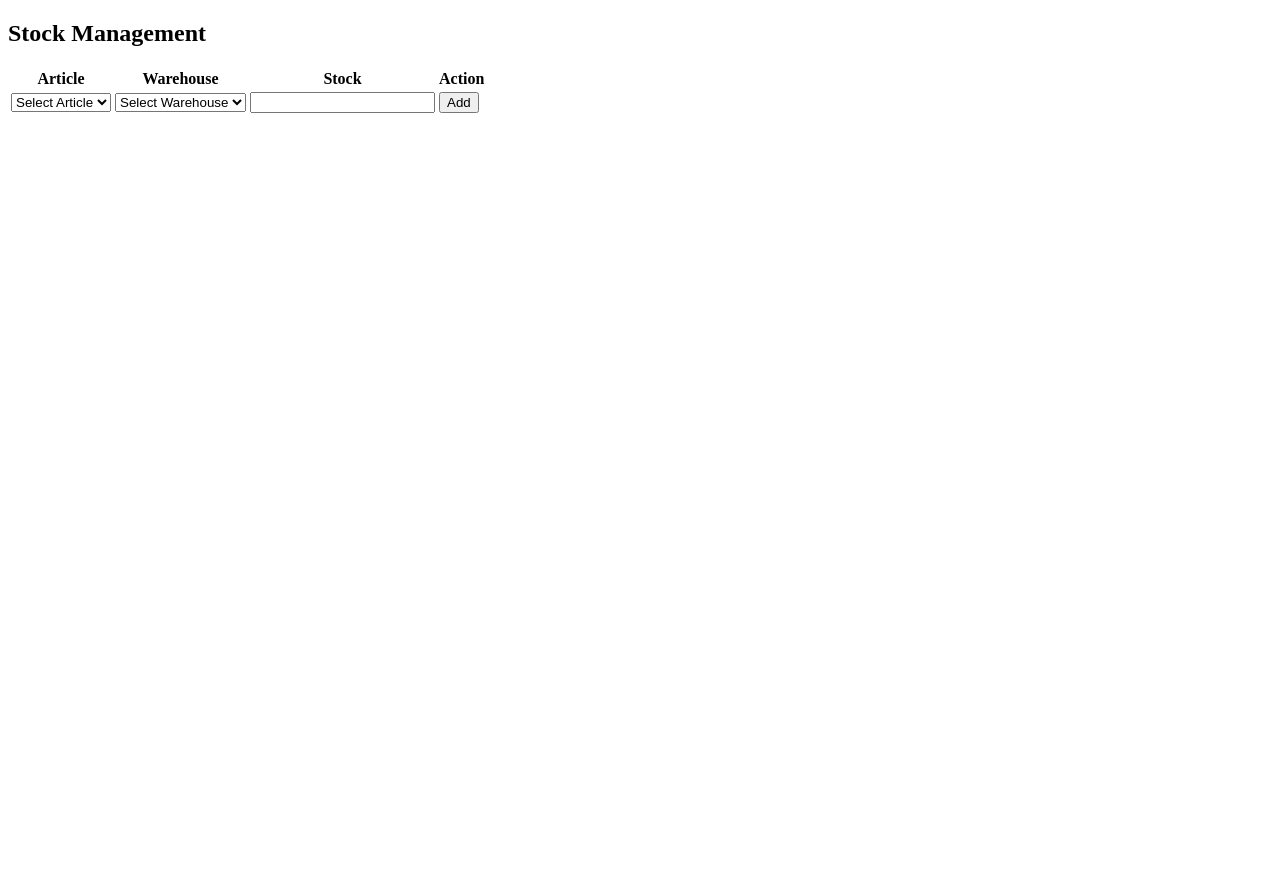
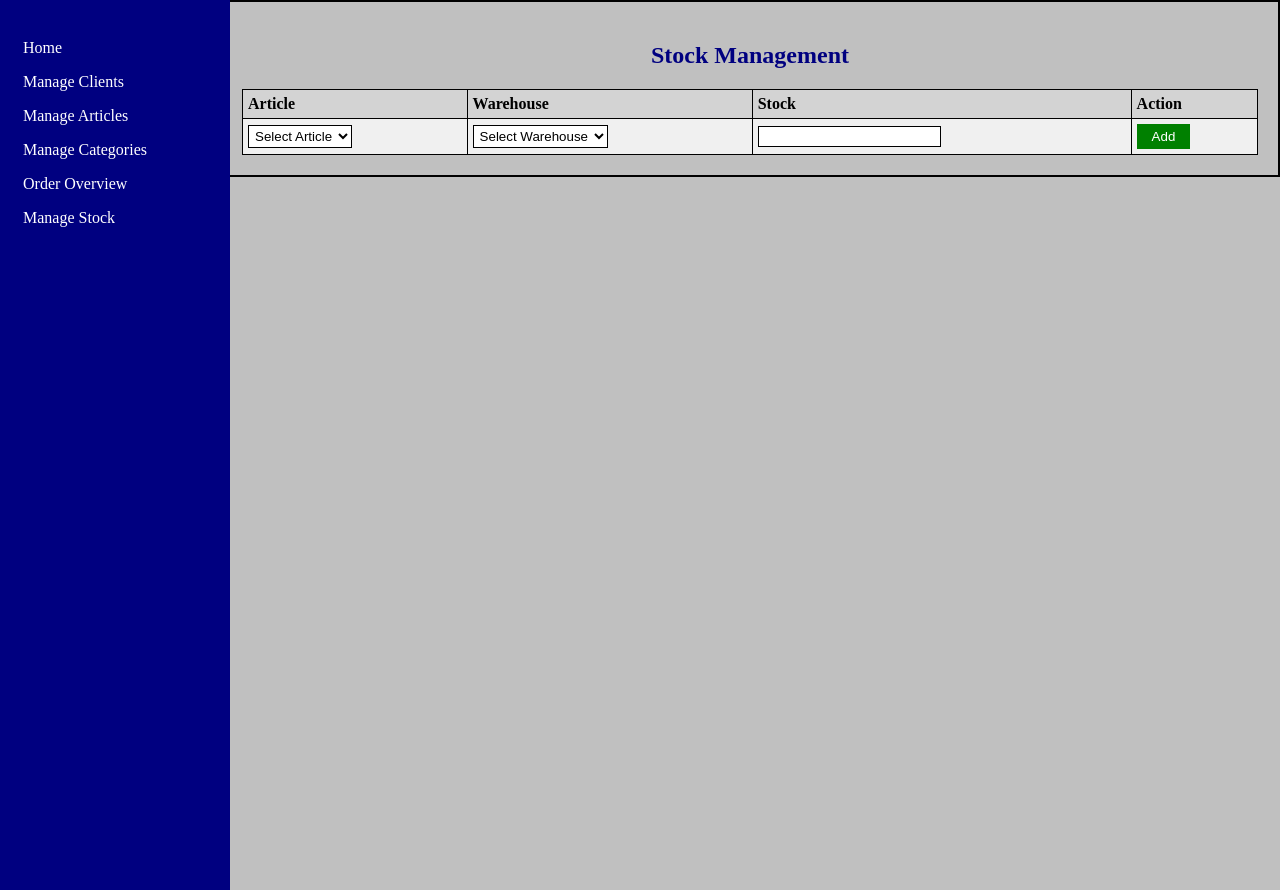
Before and after one commit to Philip-Schaffner/Warehouse, a PHP site: page /manage_stock.php in a window 1280 px wide. Run offline with PHP 8.4, Linux system fonts and the light colour scheme; data that the repository does not hold is empty; some libraries are stand-ins or nearby versions.

Commit message:
CSS, Navigation & Welcomepage

```diff
--- a/html/articles_crud.php
+++ b/html/articles_crud.php
@@ -39,8 +39,11 @@ $categories = $categoryStmt->fetchAll(PDO::FETCH_ASSOC);
 <html>
 <head>
     <title>Articles Management</title>
+    <link rel="stylesheet" type="text/css" href="style.css">
 </head>
 <body>
+    <?php include 'side_nav.php'; ?>
+    <div class="main-content">
     <table>
         <tr>
             <th>ID</th>
@@ -78,5 +81,6 @@ $categories = $categoryStmt->fetchAll(PDO::FETCH_ASSOC);
             </tr>
         </form>
     </table>
+    </div>
 </body>
 </html>
--- a/html/articles_edit.php
+++ b/html/articles_edit.php
@@ -42,8 +42,12 @@ if ($_SERVER["REQUEST_METHOD"] == "POST" && isset($_POST['update'])) {
 <html>
 <head>
     <title>Edit Article</title>
+    <link rel="stylesheet" type="text/css" href="style.css">
+
 </head>
 <body>
+    <?php include 'side_nav.php'; ?>
+    <div class="main-content">
     <h2>Edit Article</h2>
     <form action="articles_edit.php?id=<?php echo htmlspecialchars($articleId); ?>" method="post">
         <div>
@@ -68,5 +72,6 @@ if ($_SERVER["REQUEST_METHOD"] == "POST" && isset($_POST['update'])) {
             <input type="submit" name="update" value="Update">
         </div>
     </form>
+    </div>
 </body>
 </html>
--- a/html/categories_crud.php
+++ b/html/categories_crud.php
@@ -33,8 +33,12 @@ $categories = $stmt->fetchAll(PDO::FETCH_ASSOC);
 <html>
 <head>
     <title>Categories Management</title>
+    <link rel="stylesheet" type="text/css" href="style.css">
+
 </head>
 <body>
+    <?php include 'side_nav.php'; ?>
+    <div class="main-content">
     <table>
         <tr>
             <th>ID</th>
@@ -62,5 +66,6 @@ $categories = $stmt->fetchAll(PDO::FETCH_ASSOC);
             </tr>
         </form>
     </table>
+    </div>
 </body>
 </html>
--- a/html/categories_edit.php
+++ b/html/categories_edit.php
@@ -36,8 +36,12 @@ if ($_SERVER["REQUEST_METHOD"] == "POST" && isset($_POST['update'])) {
 <html>
 <head>
     <title>Edit Category</title>
+    <link rel="stylesheet" type="text/css" href="style.css">
+
 </head>
 <body>
+    <?php include 'side_nav.php'; ?>
+    <div class="main-content">
     <h2>Edit Category</h2>
     <form action="categories_edit.php?id=<?php echo htmlspecialchars($categoryId); ?>" method="post">
         <div>
@@ -52,5 +56,6 @@ if ($_SERVER["REQUEST_METHOD"] == "POST" && isset($_POST['update'])) {
             <input type="submit" name="update" value="Update">
         </div>
     </form>
+    </div>
 </body>
 </html>
--- a/html/clients_crud.php
+++ b/html/clients_crud.php
@@ -35,8 +35,12 @@ $clients = $stmt->fetchAll(PDO::FETCH_ASSOC);
 <html>
 <head>
     <title>Clients Management</title>
+    <link rel="stylesheet" type="text/css" href="style.css">
+
 </head>
 <body>
+    <?php include 'side_nav.php'; ?>
+    <div class="main-content">
     <table>
         <tr>
             <th>ID</th>
@@ -70,5 +74,6 @@ $clients = $stmt->fetchAll(PDO::FETCH_ASSOC);
             </tr>
         </form>
     </table>
+    </div>
 </body>
 </html>
--- a/html/clients_edit.php
+++ b/html/clients_edit.php
@@ -38,8 +38,12 @@ if ($_SERVER["REQUEST_METHOD"] == "POST" && isset($_POST['update'])) {
 <html>
 <head>
     <title>Edit Client</title>
+    <link rel="stylesheet" type="text/css" href="style.css">
+
 </head>
 <body>
+    <?php include 'side_nav.php'; ?>
+    <div class="main-content">
     <h2>Edit Client</h2>
     <form action="clients_edit.php?id=<?php echo htmlspecialchars($clientId); ?>" method="post">
         <div>
@@ -62,5 +66,6 @@ if ($_SERVER["REQUEST_METHOD"] == "POST" && isset($_POST['update'])) {
             <input type="submit" name="update" value="Update">
         </div>
     </form>
+    </div>
 </body>
 </html>
--- a/html/index.php
+++ /dev/null
@@ -1,5 +0,0 @@
-<?php phpinfo();
-echo '<pre>';
-print_r($_SERVER);
-echo '</pre>';
-?>
--- a/html/login.php
+++ b/html/login.php
@@ -53,8 +53,12 @@ if ($_SERVER["REQUEST_METHOD"] == "POST") {
 <html>
 <head>
     <title>Login</title>
+    <link rel="stylesheet" type="text/css" href="style.css">
+
 </head>
 <body>
+    <?php include 'side_nav.php'; ?>
+    <div class="main-content">
     <form action="<?php echo htmlspecialchars($_SERVER["PHP_SELF"]); ?>" method="post">
         <div>
             <label>Username</label>
@@ -68,5 +72,6 @@ if ($_SERVER["REQUEST_METHOD"] == "POST") {
             <input type="submit" value="Login">
         </div>
     </form>
+    </div>
 </body>
 </html>
--- a/html/manage_stock.php
+++ b/html/manage_stock.php
@@ -46,8 +46,12 @@ $stocks = $stocksStmt->fetchAll(PDO::FETCH_ASSOC);
 <html>
 <head>
     <title>Manage Stock</title>
+    <link rel="stylesheet" type="text/css" href="style.css">
+
 </head>
 <body>
+    <?php include 'side_nav.php'; ?>
+    <div class="main-content">
     <h2>Stock Management</h2>
     <table>
         <tr>
@@ -91,5 +95,6 @@ $stocks = $stocksStmt->fetchAll(PDO::FETCH_ASSOC);
             </tr>
         </form>
     </table>
+    </div>
 </body>
 </html>
--- a/html/orders_master_detail.php
+++ b/html/orders_master_detail.php
@@ -29,8 +29,12 @@ $orders = $ordersStmt->fetchAll(PDO::FETCH_ASSOC);
 <html>
 <head>
     <title>Orders Master-Detail</title>
+    <link rel="stylesheet" type="text/css" href="style.css">
+
 </head>
 <body>
+    <?php include 'side_nav.php'; ?>
+    <div class="main-content">
     <h2>Orders</h2>
     <?php foreach ($orders as $order): ?>
         <div>
@@ -71,5 +75,6 @@ $orders = $ordersStmt->fetchAll(PDO::FETCH_ASSOC);
             </table>
         </div>
     <?php endforeach; ?>
+    </div>
 </body>
 </html>
--- /dev/null
+++ b/html/side_nav.php
@@ -0,0 +1,11 @@
+<!-- side_nav.php -->
+<nav class="side-navigation">
+    <ul>
+        <li><a href="welcome.php">Home</a></li>
+        <li><a href="clients_crud.php">Manage Clients</a></li>
+        <li><a href="articles_crud.php">Manage Articles</a></li>
+        <li><a href="categories_crud.php">Manage Categories</a></li>
+        <li><a href="orders_master_detail.php">Order Overview</a></li>
+        <li><a href="manage_stock.php">Manage Stock</a></li>
+    </ul>
+</nav>
--- /dev/null
+++ b/html/style.css
@@ -0,0 +1,99 @@
+/* Early '90s Style CSS */
+body {
+    background-color: #c0c0c0; /* classic grey background */
+    font-family: 'Times New Roman', Times, serif; /* system font */
+    color: #000000;
+    margin: 0;
+    padding: 0;
+  }
+
+  h2, h3 {
+    color: #000080; /* navy blue headings */
+    text-align: center;
+  }
+
+  table {
+    width: 100%;
+    border-collapse: collapse;
+    margin-top: 20px;
+    background-color: #ffffff;
+  }
+
+  th, td {
+    border: 1px solid #000000; /* black borders */
+    padding: 5px;
+    text-align: left;
+  }
+
+  th {
+    background-color: #d3d3d3; /* light grey header */
+  }
+
+  td {
+    background-color: #f0f0f0; /* lighter grey for cells */
+  }
+
+  input[type="text"],
+  input[type="number"],
+  input[type="email"],
+  select {
+    border: 1px solid #000000; /* black borders */
+    background-color: #ffffff;
+    padding: 2px;
+  }
+
+  input[type="submit"] {
+    background-color: #008000; /* green background */
+    color: #ffffff;
+    border: none;
+    padding: 5px 15px;
+    cursor: pointer;
+  }
+
+  input[type="submit"]:hover {
+    background-color: #006400; /* darker green on hover */
+  }
+
+  form {
+    margin-top: 10px;
+    text-align: center;
+  }
+
+  div {
+    margin-bottom: 20px;
+    border: 2px solid #000000; /* black border around each order */
+    padding: 10px;
+  }
+
+.side-navigation {
+    background-color: #000080; /* navy blue */
+    color: white;
+    padding: 15px;
+    position: fixed;
+    top: 0;
+    left: 0;
+    width: 200px;
+    height: 100%;
+}
+
+.side-navigation ul {
+    list-style-type: none;
+    padding: 0;
+}
+
+.side-navigation ul li a {
+    color: white;
+    text-decoration: none;
+    display: block;
+    padding: 8px;
+    text-align: left;
+}
+
+.side-navigation ul li a:hover {
+    background-color: #0000cd; /* lighter navy blue on hover */
+}
+/* Add this to your existing style.css */
+.main-content {
+    margin-left: 220px; /* adjust as per the width of your side navigation */
+    padding: 20px;
+}
```
Also changed, not shown: html/welcome.php (added, +35 -0 lines).
